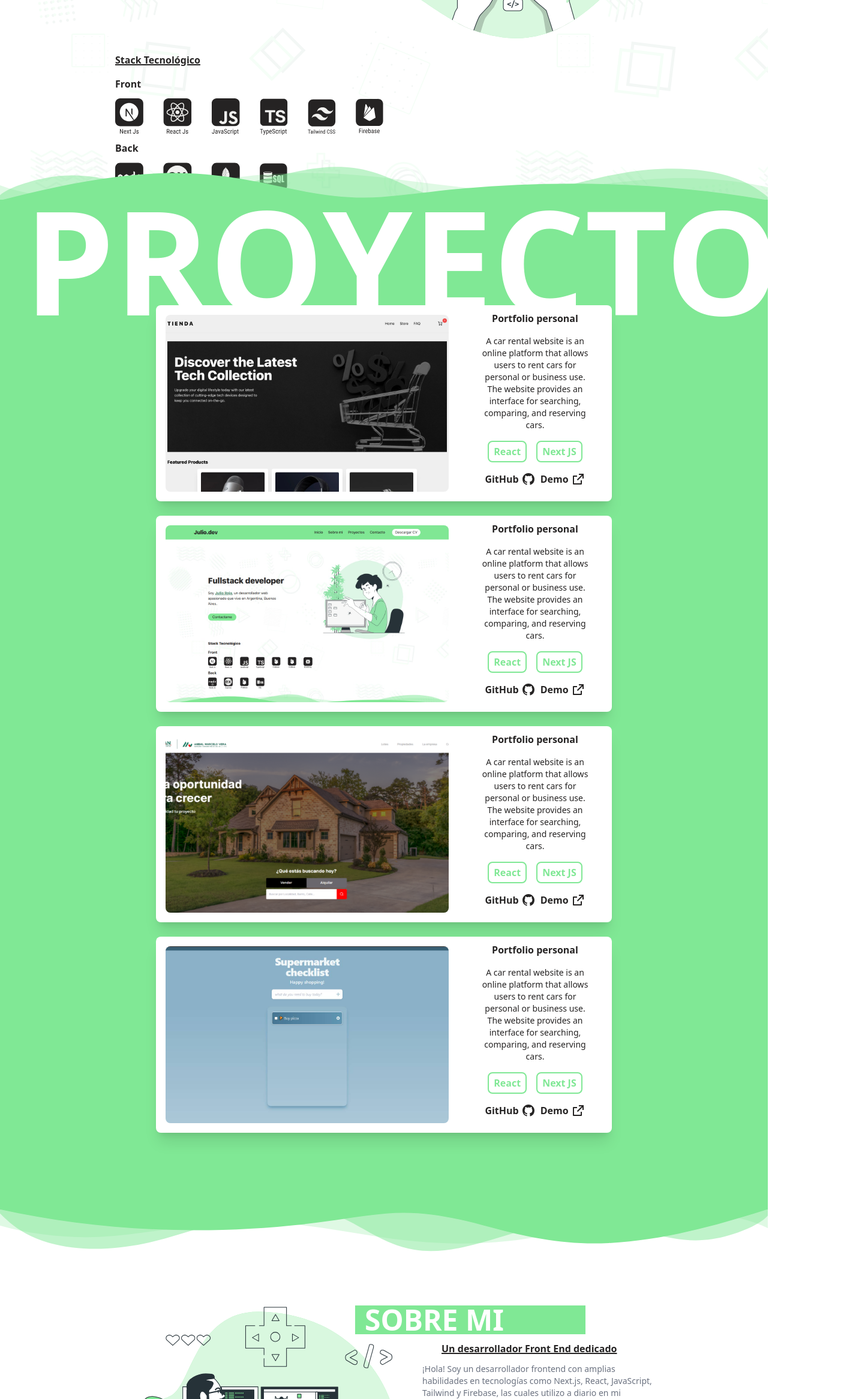
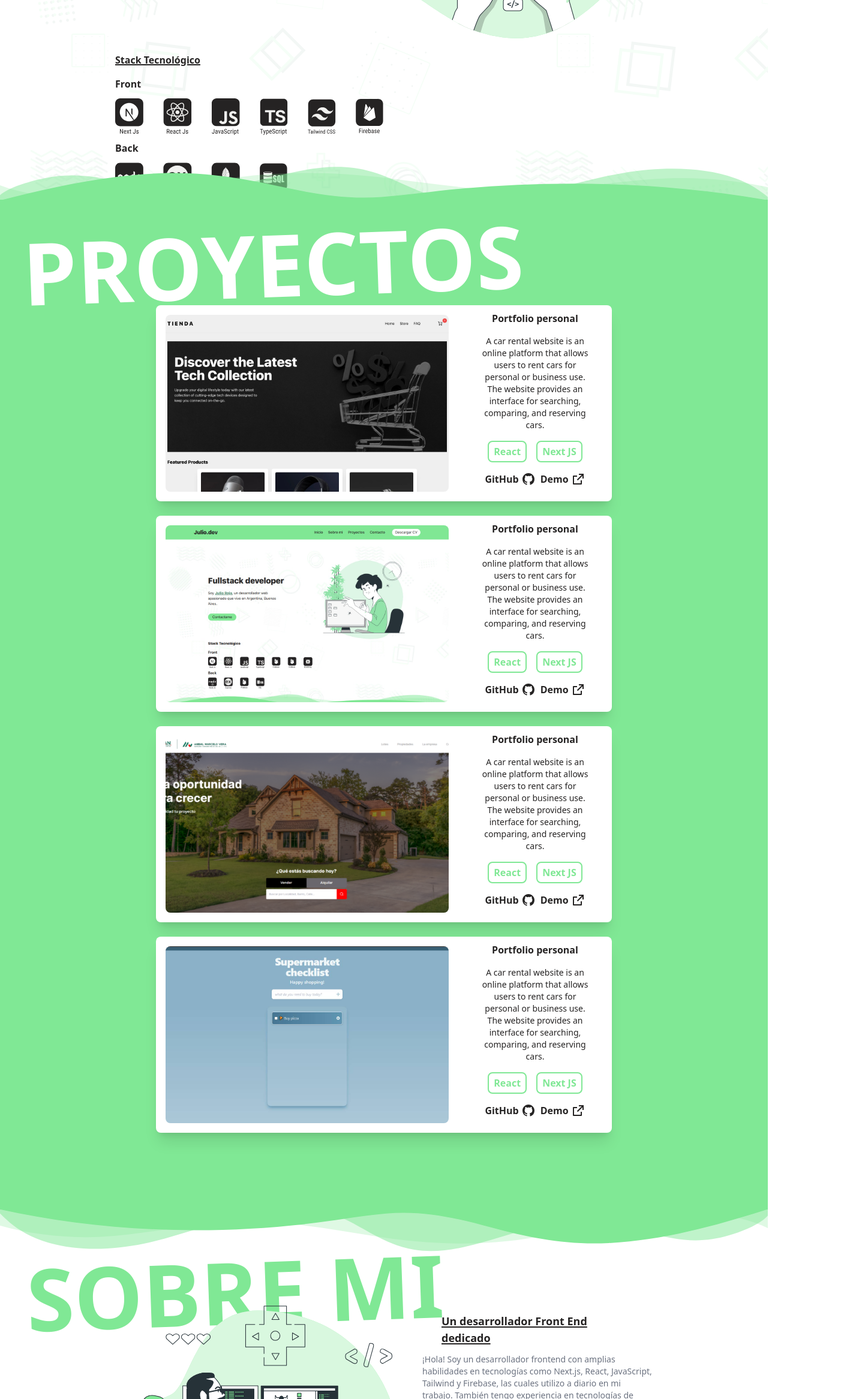
Before and after one commit to julioxr/porfolio, a Next.js app: page / in a window 1280 px wide. Shown: the part 467-2800 px from the top of the page at 60% size, 1432 px wide, since content can reach past the window. Built offline with nearby package versions, Linux system fonts and the light colour scheme.

Commit message:
Se estandarizo titulares proyectos y sobre mi, se agregaron animaciones

```diff
--- a/src/app/layout.jsx
+++ b/src/app/layout.jsx
@@ -13,7 +13,7 @@ export default function RootLayout({ children }) {
             <Head>
                 <link rel="icon" href="/julioLogo.png" />
             </Head>
-            <body className="text-night">
+            <body className="text-night overflow-x-hidden">
                 <MainMenu />
                 <main>{children}</main>
             </body>
--- a/src/components/info/MainInfo.jsx
+++ b/src/components/info/MainInfo.jsx
@@ -6,7 +6,7 @@ import { motion } from "framer-motion";
 
 const MainInfo = () => {
     return (
-        <section className="pt-20 relative h-auto" id="sobre-mi">
+        <section className="pt-28 sm:pt-20 relative h-auto" id="sobre-mi">
             <div className="container mx-auto flex justify-center pb-10 sm:py-20 w-full">
                 <div className="max-w-4xl flex flex-col md:flex-row w-full gap-8 items-center">
                     <div className="z-20">
@@ -19,12 +19,10 @@ const MainInfo = () => {
                         />
                     </div>
                     <div className="flex flex-col gap-3 md:w-[40rem]">
-                        <div className="bg-celadon md:-ml-28 md:mr-28">
-                            <motion.h4 className="abbsolute sm:w-full z-10 font-bold text-5xl text-white px-4">
-                                SOBRE MI
-                            </motion.h4>
-                        </div>
-                        <h2 className="font-bold underline decoration-[2px] px-8">
+                        <motion.h4 className="absolute top-16 md-top-16 left-4 sm:left-11 sm:text-[9rem]  z-10 font-bold text-5xl text-celadon text-[4rem] -rotate-2">
+                            SOBRE MI
+                        </motion.h4>
+                        <h2 className="font-bold text-lg underline underline-offset-2 decoration-[2px] px-8">
                             Un desarrollador Front End dedicado
                         </h2>
                         <motion.p
--- a/src/components/portfolio/MainPortfolio.jsx
+++ b/src/components/portfolio/MainPortfolio.jsx
@@ -29,18 +29,18 @@ const cards = [
 const MainPortfolio = () => {
     return (
         <section
-            className="h-auto pb-4 sm:pb-32 pt-16 sm:pt-44 bg-celadon relative"
+            className="h-auto pb-4 sm:pb-32 pt-24 sm:pt-44 bg-celadon relative"
             id="proyectos"
         >
             <div className="">
                 <div>
-                    <div className="z-10">
+                    <div className="z-10 -rotate-2">
                         <motion.h2
                             initial={{ x: -100, opacity: 0 }}
                             whileInView={{ x: 0, opacity: 1 }}
                             transition={{ duration: 0.5 }}
                             viewport={{ once: true }}
-                            className="font-bold mb-4 text-[4rem] sm:text-[15rem] absolute -top-1 sm:-top-20 left-0 sm:left-10 text-white"
+                            className="font-bold -mt-20 sm:-mt-[6.5rem] mb-4 text-[4rem] sm:text-[9rem] absolute -top-1 sm:-top-20 left-4 sm:left-10 text-white"
                         >
                             PROYECTOS
                         </motion.h2>
```
